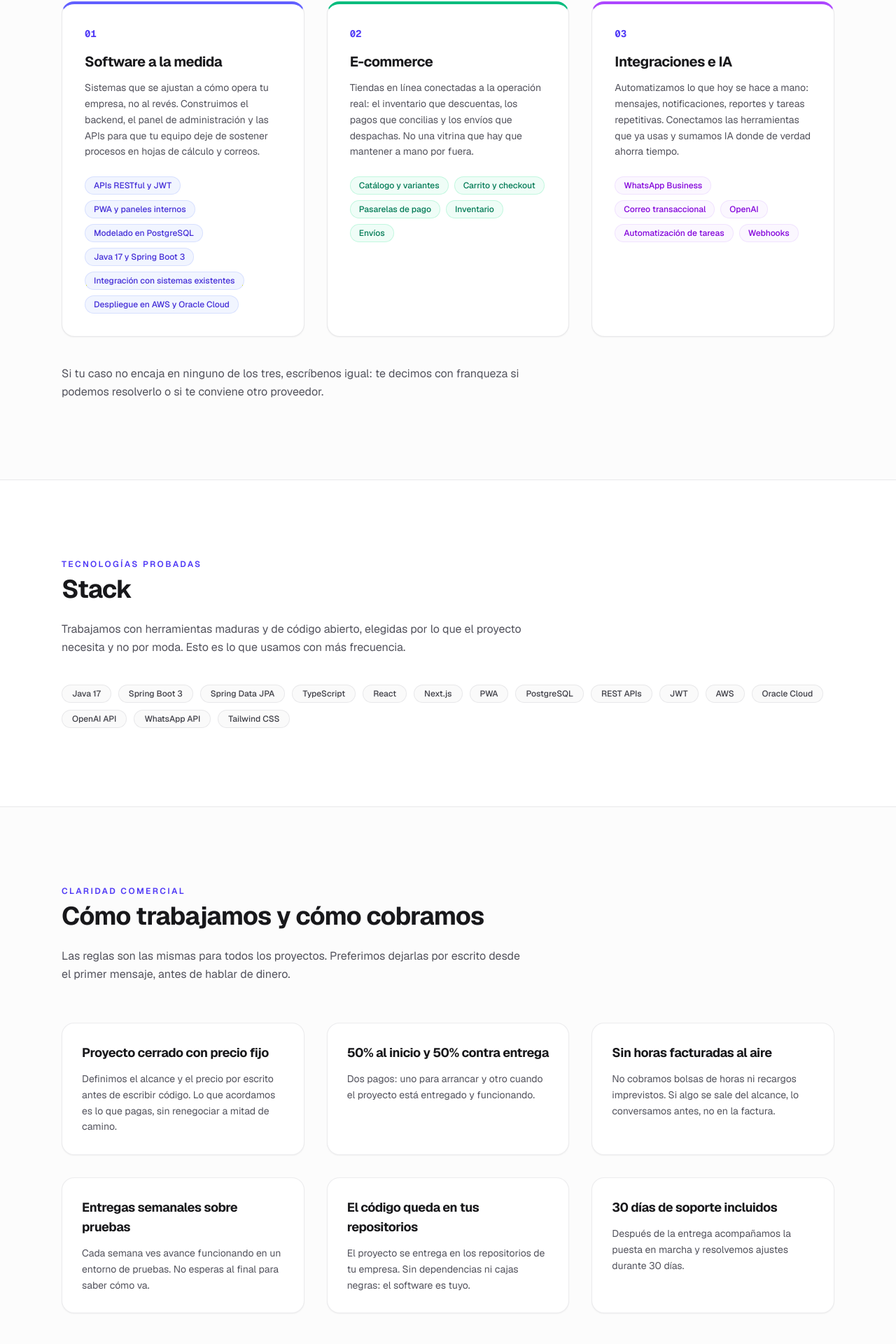
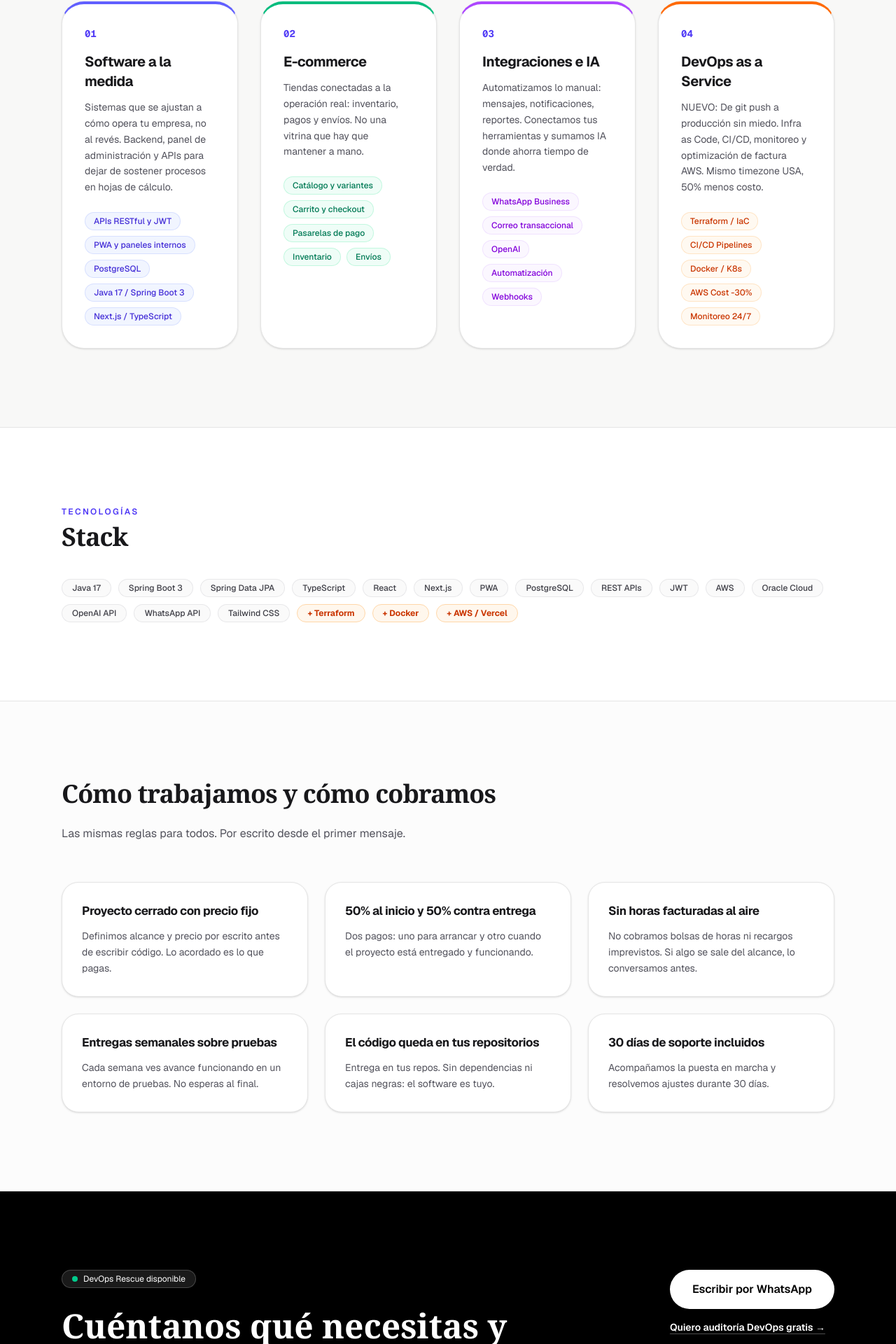
Before and after one commit to Ed-Pino/softcloudstudio, a Next.js app: page /servicios in a window 1280 px wide. Shown: the part 863-2783 px from the top of the page at 70% size. Built offline with nearby package versions, Linux system fonts and the light colour scheme.

Commit message:
Refine service details and improve layout
Updated service descriptions and added new conditions for project pricing. Enhanced metadata and adjusted layout for better presentation.

```diff
--- a/app/servicios/page.tsx
+++ b/app/servicios/page.tsx
@@ -4,9 +4,9 @@ import { buttonVariants } from "@/components/ui/button"
 import { CTA_HREF, LOCATION, STACK, whatsappLink } from "@/lib/site"
 
 export const metadata: Metadata = {
-  title: "Servicios",
+  title: "Servicios | Software a medida, E-commerce y DevOps",
   description:
-    "Software a la medida, e-commerce e integraciones con IA para empresas en Colombia. Proyecto cerrado, precio fijo por escrito y entregas semanales.",
+    "Software a la medida, e-commerce, integraciones con IA y DevOps en Colombia y USA. Proyecto cerrado, precio fijo, Terraform, CI/CD y AWS. Bogotá - Nearshore.",
   alternates: { canonical: "/servicios" },
 }
 
@@ -15,281 +15,141 @@ const SERVICIOS = [
     numero: "01",
     titulo: "Software a la medida",
     texto:
-      "Sistemas que se ajustan a cómo opera tu empresa, no al revés. Construimos el backend, el panel de administración y las APIs para que tu equipo deje de sostener procesos en hojas de cálculo y correos.",
-    capacidades: [
-      "APIs RESTful y JWT",
-      "PWA y paneles internos",
-      "Modelado en PostgreSQL",
-      "Java 17 y Spring Boot 3",
-      "Integración con sistemas existentes",
-      "Despliegue en AWS y Oracle Cloud",
-    ],
+      "Sistemas que se ajustan a cómo opera tu empresa, no al revés. Backend, panel de administración y APIs para dejar de sostener procesos en hojas de cálculo.",
+    capacidades: ["APIs RESTful y JWT", "PWA y paneles internos", "PostgreSQL", "Java 17 / Spring Boot 3", "Next.js / TypeScript"],
+    accent: "border-t-indigo-500",
+    tag: "bg-indigo-50/80 text-indigo-700 border-indigo-200/60",
   },
   {
     numero: "02",
     titulo: "E-commerce",
     texto:
-      "Tiendas en línea conectadas a la operación real: el inventario que descuentas, los pagos que concilias y los envíos que despachas. No una vitrina que hay que mantener a mano por fuera.",
-    capacidades: [
-      "Catálogo y variantes",
-      "Carrito y checkout",
-      "Pasarelas de pago",
-      "Inventario",
-      "Envíos",
-    ],
+      "Tiendas conectadas a la operación real: inventario, pagos y envíos. No una vitrina que hay que mantener a mano.",
+    capacidades: ["Catálogo y variantes", "Carrito y checkout", "Pasarelas de pago", "Inventario", "Envíos"],
+    accent: "border-t-emerald-500",
+    tag: "bg-emerald-50/80 text-emerald-700 border-emerald-200/60",
   },
   {
     numero: "03",
     titulo: "Integraciones e IA",
     texto:
-      "Automatizamos lo que hoy se hace a mano: mensajes, notificaciones, reportes y tareas repetitivas. Conectamos las herramientas que ya usas y sumamos IA donde de verdad ahorra tiempo.",
-    capacidades: [
-      "WhatsApp Business",
-      "Correo transaccional",
-      "OpenAI",
-      "Automatización de tareas",
-      "Webhooks",
-    ],
+      "Automatizamos lo manual: mensajes, notificaciones, reportes. Conectamos tus herramientas y sumamos IA donde ahorra tiempo de verdad.",
+    capacidades: ["WhatsApp Business", "Correo transaccional", "OpenAI", "Automatización", "Webhooks"],
+    accent: "border-t-purple-500",
+    tag: "bg-purple-50/80 text-purple-700 border-purple-200/60",
+  },
+  {
+    numero: "04",
+    titulo: "DevOps as a Service",
+    texto:
+      "NUEVO: De git push a producción sin miedo. Infra as Code, CI/CD, monitoreo y optimización de factura AWS. Mismo timezone USA, 50% menos costo.",
+    capacidades: ["Terraform / IaC", "CI/CD Pipelines", "Docker / K8s", "AWS Cost -30%", "Monitoreo 24/7"],
+    accent: "border-t-orange-500",
+    tag: "bg-orange-50/80 text-orange-700 border-orange-200/60",
   },
 ]
 
 const CONDICIONES = [
-  {
-    titulo: "Proyecto cerrado con precio fijo",
-    texto:
-      "Definimos el alcance y el precio por escrito antes de escribir código. Lo que acordamos es lo que pagas, sin renegociar a mitad de camino.",
-  },
-  {
-    titulo: "50% al inicio y 50% contra entrega",
-    texto:
-      "Dos pagos: uno para arrancar y otro cuando el proyecto está entregado y funcionando.",
-  },
-  {
-    titulo: "Sin horas facturadas al aire",
-    texto:
-      "No cobramos bolsas de horas ni recargos imprevistos. Si algo se sale del alcance, lo conversamos antes, no en la factura.",
-  },
-  {
-    titulo: "Entregas semanales sobre pruebas",
-    texto:
-      "Cada semana ves avance funcionando en un entorno de pruebas. No esperas al final para saber cómo va.",
-  },
-  {
-    titulo: "El código queda en tus repositorios",
-    texto:
-      "El proyecto se entrega en los repositorios de tu empresa. Sin dependencias ni cajas negras: el software es tuyo.",
-  },
-  {
-    titulo: "30 días de soporte incluidos",
-    texto:
-      "Después de la entrega acompañamos la puesta en marcha y resolvemos ajustes durante 30 días.",
-  },
+  { titulo: "Proyecto cerrado con precio fijo", texto: "Definimos alcance y precio por escrito antes de escribir código. Lo acordado es lo que pagas." },
+  { titulo: "50% al inicio y 50% contra entrega", texto: "Dos pagos: uno para arrancar y otro cuando el proyecto está entregado y funcionando." },
+  { titulo: "Sin horas facturadas al aire", texto: "No cobramos bolsas de horas ni recargos imprevistos. Si algo se sale del alcance, lo conversamos antes." },
+  { titulo: "Entregas semanales sobre pruebas", texto: "Cada semana ves avance funcionando en un entorno de pruebas. No esperas al final." },
+  { titulo: "El código queda en tus repositorios", texto: "Entrega en tus repos. Sin dependencias ni cajas negras: el software es tuyo." },
+  { titulo: "30 días de soporte incluidos", texto: "Acompañamos la puesta en marcha y resolvemos ajustes durante 30 días." },
 ]
 
 export default function ServiciosPage() {
   return (
-    <main className="flex-1">
-      {/* HERO */}
+    <main className="flex-1 bg-white">
       <div className="pointer-events-none absolute left-1/2 top-0 -z-10 h-[450px] w-full max-w-6xl -translate-x-1/2 bg-gradient-to-b from-indigo-100/40 via-sky-50/20 to-transparent blur-3xl" />
 
       <section className="mx-auto max-w-6xl px-6 pt-20 pb-16 md:pt-28 md:pb-24">
-        <div className="inline-flex items-center gap-2 rounded-full border border-indigo-200/80 bg-indigo-50/70 px-3.5 py-1 text-xs font-medium text-indigo-900 shadow-xs">
+        <div className="inline-flex items-center gap-2 rounded-full border border-indigo-200/80 bg-indigo-50/70 px-3.5 py-1 text-xs font-medium text-indigo-900">
           <span className="h-2 w-2 rounded-full bg-indigo-600" />
-          <span>Servicios — {LOCATION}</span>
+          <span>Servicios — {LOCATION} — Nearshore USA</span>
         </div>
-        <h1 className="mt-8 max-w-4xl text-4xl font-bold leading-[1.08] tracking-tight md:text-6xl">
+        <h1 className="mt-8 max-w-4xl font-serif text-4xl font-bold leading-[1.08] tracking-tight md:text-6xl">
           Servicios de{" "}
           <span className="bg-gradient-to-r from-indigo-600 via-blue-600 to-indigo-700 bg-clip-text text-transparent">
-            desarrollo y software
+            desarrollo y DevOps
           </span>
         </h1>
         <p className="mt-8 max-w-2xl text-lg leading-relaxed text-zinc-600">
-          Somos un estudio full-stack: construimos software a la medida,
-          e-commerce e integraciones para empresas en Colombia. Backend en Java
-          y Spring Boot, frontend en Next.js y TypeScript, y automatización donde
-          hoy hay trabajo manual.
+          Estudio full-stack + DevOps: construimos software a la medida, e-commerce e integraciones.
+          Backend Java/Spring Boot, frontend Next.js y <strong>DevOps que escala de MVP a millones.</strong>
         </p>
         <div className="mt-10 flex flex-wrap gap-3">
-          <a
-            href={CTA_HREF}
-            target="_blank"
-            rel="noopener noreferrer"
-            className={buttonVariants({
-              variant: "whatsapp",
-              size: "lg",
-              className: "rounded-full px-7 shadow-md shadow-emerald-600/20",
-            })}
-          >
+          <a href={CTA_HREF} target="_blank" rel="noopener noreferrer" className={buttonVariants({ variant: "whatsapp", size: "lg", className: "rounded-full px-7 shadow-md" })}>
             Cotizar mi proyecto
           </a>
-          <Link
-            href="/trabajo"
-            className={buttonVariants({
-              variant: "outline",
-              size: "lg",
-              className: "rounded-full px-7 transition-colors hover:border-indigo-300 hover:text-indigo-600",
-            })}
-          >
+          <Link href="/trabajo" className={buttonVariants({ variant: "outline", size: "lg", className: "rounded-full px-7" })}>
             Ver trabajo
           </Link>
         </div>
       </section>
 
-      {/* SERVICIOS */}
-      <section className="border-t border-zinc-200/80 bg-zinc-50/60">
+      <section className="border-t border-zinc-200/80 bg-[#F8F8F7]">
         <div className="mx-auto max-w-6xl px-6 py-20 md:py-28">
-          <h2 className="text-3xl font-bold tracking-tight md:text-4xl">
-            Tres formas en que podemos trabajar juntos
-          </h2>
-          <div className="mt-14 grid gap-8 md:grid-cols-3">
-            {SERVICIOS.map((servicio, idx) => {
-              const borderColors = [
-                "border-t-indigo-500",
-                "border-t-emerald-500",
-                "border-t-purple-500",
-              ]
-              const tagStyles = [
-                "bg-indigo-50/80 text-indigo-700 border-indigo-200/60",
-                "bg-emerald-50/80 text-emerald-700 border-emerald-200/60",
-                "bg-purple-50/80 text-purple-700 border-purple-200/60",
-              ]
-              return (
-                <div
-                  key={servicio.titulo}
-                  className={`flex flex-col rounded-2xl border border-zinc-200/80 bg-white p-8 shadow-xs transition-all duration-300 hover:-translate-y-1 hover:shadow-lg hover:shadow-indigo-500/5 ${borderColors[idx]} border-t-4`}
-                >
-                  <span className="font-mono text-sm font-bold text-indigo-600">
-                    {servicio.numero}
-                  </span>
-                  <h3 className="mt-4 text-xl font-bold tracking-tight text-zinc-900">
-                    {servicio.titulo}
-                  </h3>
-                  <p className="mt-3 text-sm leading-relaxed text-zinc-600">
-                    {servicio.texto}
-                  </p>
-                  <ul className="mt-6 flex flex-wrap gap-2">
-                    {servicio.capacidades.map((capacidad) => (
-                      <li
-                        key={capacidad}
-                        className={`rounded-full border px-3 py-1 text-xs font-medium ${tagStyles[idx]}`}
-                      >
-                        {capacidad}
-                      </li>
-                    ))}
-                  </ul>
-                </div>
-              )
-            })}
+          <h2 className="font-serif text-3xl font-bold tracking-tight md:text-4xl">Cuatro formas en que podemos trabajar juntos</h2>
+          <div className="mt-14 grid gap-8 md:grid-cols-2 lg:grid-cols-4">
+            {SERVICIOS.map((s) => (
+              <div key={s.titulo} className={`flex flex-col rounded-[32px] border bg-white p-8 shadow-sm transition-all hover:-translate-y-1 hover:shadow-xl ${s.accent} border-t-4`}>
+                <span className="font-mono text-sm font-bold text-indigo-600">{s.numero}</span>
+                <h3 className="mt-4 text-xl font-bold tracking-tight">{s.titulo}</h3>
+                <p className="mt-3 text-sm leading-relaxed text-zinc-600">{s.texto}</p>
+                <ul className="mt-6 flex flex-wrap gap-2">
+                  {s.capacidades.map((c) => (<li key={c} className={`rounded-full border px-3 py-1 text-xs font-medium ${s.tag}`}>{c}</li>))}
+                </ul>
+              </div>
+            ))}
           </div>
-          <p className="mt-10 max-w-2xl leading-relaxed text-zinc-600">
-            Si tu caso no encaja en ninguno de los tres, escríbenos igual: te
-            decimos con franqueza si podemos resolverlo o si te conviene otro
-            proveedor.
-          </p>
         </div>
       </section>
 
-      {/* STACK */}
-      <section className="border-t border-zinc-200/80 bg-white">
+      <section className="border-t bg-white">
         <div className="mx-auto max-w-6xl px-6 py-20 md:py-28">
-          <p className="text-xs font-semibold uppercase tracking-[0.2em] text-indigo-600">
-            Tecnologías probadas
-          </p>
-          <h2 className="mt-2 text-3xl font-bold tracking-tight md:text-4xl">
-            Stack
-          </h2>
-          <p className="mt-6 max-w-2xl leading-relaxed text-zinc-600">
-            Trabajamos con herramientas maduras y de código abierto, elegidas por
-            lo que el proyecto necesita y no por moda. Esto es lo que usamos con
-            más frecuencia.
-          </p>
+          <p className="text-xs font-semibold uppercase tracking-[0.2em] text-indigo-600">Tecnologías</p>
+          <h2 className="mt-2 font-serif text-3xl font-bold tracking-tight md:text-4xl">Stack</h2>
           <ul className="mt-10 flex flex-wrap gap-2.5">
-            {STACK.map((tecnologia) => (
-              <li
-                key={tecnologia}
-                className="rounded-full border border-zinc-200/80 bg-zinc-50 px-3.5 py-1 text-xs font-medium text-zinc-700 transition-colors hover:border-indigo-300 hover:text-indigo-600"
-              >
-                {tecnologia}
+            {STACK.map((t) => (
+              <li key={t} className="rounded-full border border-zinc-200/80 bg-zinc-50 px-3.5 py-1 text-xs font-medium text-zinc-700 hover:border-indigo-300 hover:text-indigo-600">
+                {t}
               </li>
             ))}
+            <li className="rounded-full border border-orange-200 bg-orange-50 px-3.5 py-1 text-xs font-bold text-orange-700">+ Terraform</li>
+            <li className="rounded-full border border-orange-200 bg-orange-50 px-3.5 py-1 text-xs font-bold text-orange-700">+ Docker</li>
+            <li className="rounded-full border border-orange-200 bg-orange-50 px-3.5 py-1 text-xs font-bold text-orange-700">+ AWS / Vercel</li>
           </ul>
         </div>
       </section>
 
-      {/* CÓMO TRABAJAMOS Y CÓMO COBRAMOS */}
-      <section className="border-t border-zinc-200/80 bg-zinc-50/50">
+      <section className="border-t bg-zinc-50/50">
         <div className="mx-auto max-w-6xl px-6 py-20 md:py-28">
-          <p className="text-xs font-semibold uppercase tracking-[0.2em] text-indigo-600">
-            Claridad comercial
-          </p>
-          <h2 className="mt-2 text-3xl font-bold tracking-tight md:text-4xl">
-            Cómo trabajamos y cómo cobramos
-          </h2>
-          <p className="mt-6 max-w-2xl leading-relaxed text-zinc-600">
-            Las reglas son las mismas para todos los proyectos. Preferimos
-            dejarlas por escrito desde el primer mensaje, antes de hablar de
-            dinero.
-          </p>
-          <div className="mt-14 grid gap-8 md:grid-cols-2 lg:grid-cols-3">
-            {CONDICIONES.map((condicion) => (
-              <div
-                key={condicion.titulo}
-                className="rounded-2xl border border-zinc-200/70 bg-white p-7 shadow-xs transition-all hover:border-indigo-200"
-              >
-                <h3 className="text-lg font-bold tracking-tight text-zinc-900">
-                  {condicion.titulo}
-                </h3>
-                <p className="mt-3 text-sm leading-relaxed text-zinc-600">
-                  {condicion.texto}
-                </p>
+          <h2 className="font-serif text-3xl font-bold tracking-tight md:text-4xl">Cómo trabajamos y cómo cobramos</h2>
+          <p className="mt-6 max-w-2xl leading-relaxed text-zinc-600">Las mismas reglas para todos. Por escrito desde el primer mensaje.</p>
+          <div className="mt-14 grid gap-6 md:grid-cols-2 lg:grid-cols-3">
+            {CONDICIONES.map((c) => (
+              <div key={c.titulo} className="rounded-[24px] border bg-white p-7 shadow-sm hover:border-indigo-200">
+                <h3 className="text-[17px] font-bold tracking-tight">{c.titulo}</h3>
+                <p className="mt-3 text-sm leading-relaxed text-zinc-600">{c.texto}</p>
               </div>
             ))}
           </div>
-          <p className="mt-12 max-w-2xl leading-relaxed text-zinc-600">
-            El precio depende del alcance de cada proyecto, así que no publicamos
-            tarifas genéricas: lo definimos contigo en la propuesta. Si necesitas
-            una fecha comprometida, acordamos la fecha de entrega en la propuesta.
-          </p>
         </div>
       </section>
 
-      {/* CTA */}
-      <section className="border-t border-indigo-100/80 bg-gradient-to-b from-indigo-50/40 via-white to-zinc-50">
-        <div className="mx-auto max-w-6xl px-6 py-20 md:py-28">
-          <div className="inline-flex items-center gap-2 rounded-full border border-emerald-200 bg-emerald-50 px-3.5 py-1 text-xs font-medium text-emerald-800">
-            <span className="h-2 w-2 animate-pulse rounded-full bg-emerald-500" />
-            Propuesta sin costo
+      <section className="border-t bg-black text-white">
+        <div className="mx-auto max-w-6xl px-6 py-20 md:py-28 flex flex-col md:flex-row justify-between gap-10">
+          <div>
+            <div className="inline-flex items-center gap-2 rounded-full border border-white/20 bg-white/10 px-3.5 py-1 text-xs">
+              <span className="h-2 w-2 animate-pulse rounded-full bg-emerald-400" /> DevOps Rescue disponible
+            </div>
+            <h2 className="mt-6 max-w-2xl font-serif text-3xl font-bold leading-tight md:text-5xl">Cuéntanos qué necesitas y te decimos alcance y precio.</h2>
+            <p className="mt-6 max-w-xl text-zinc-400">Respondemos el mismo día hábil. Si tu factura AWS duele, la auditamos gratis y te decimos cuánto puedes ahorrar.</p>
           </div>
-          <h2 className="mt-6 max-w-3xl text-3xl font-bold leading-tight tracking-tight md:text-5xl">
-            Cuéntanos qué necesitas y te decimos el alcance y el precio.
-          </h2>
-          <p className="mt-6 max-w-2xl leading-relaxed text-zinc-600">
-            Respondemos el mismo día hábil por WhatsApp, con una propuesta escrita
-            cuando el proyecto lo amerita.
-          </p>
-          <div className="mt-10 flex flex-wrap items-center gap-6">
-            <a
-              href={CTA_HREF}
-              target="_blank"
-              rel="noopener noreferrer"
-              className={buttonVariants({
-                variant: "whatsapp",
-                size: "lg",
-                className: "rounded-full px-8 shadow-lg shadow-emerald-600/25",
-              })}
-            >
-              Escribir por WhatsApp
-            </a>
-            <a
-              href={whatsappLink(
-                "Hola SoftCloud Studio, quiero saber si pueden construir un sistema a la medida."
-              )}
-              target="_blank"
-              rel="noopener noreferrer"
-              className="text-sm font-semibold text-zinc-700 underline decoration-zinc-300 underline-offset-4 transition-colors hover:text-indigo-600 hover:decoration-indigo-400"
-            >
-              Tengo un sistema interno en mente →
-            </a>
+          <div className="flex flex-col gap-4 md:items-start">
+            <a href={CTA_HREF} target="_blank" className="rounded-full bg-white px-8 py-4 text-center font-semibold text-black hover:bg-zinc-200">Escribir por WhatsApp</a>
+            <a href={whatsappLink("Hola, quiero una auditoría DevOps gratis de mi infra")} target="_blank" className="text-sm font-semibold underline decoration-white/30 underline-offset-4 hover:text-indigo-300">Quiero auditoría DevOps gratis →</a>
           </div>
         </div>
       </section>
```
